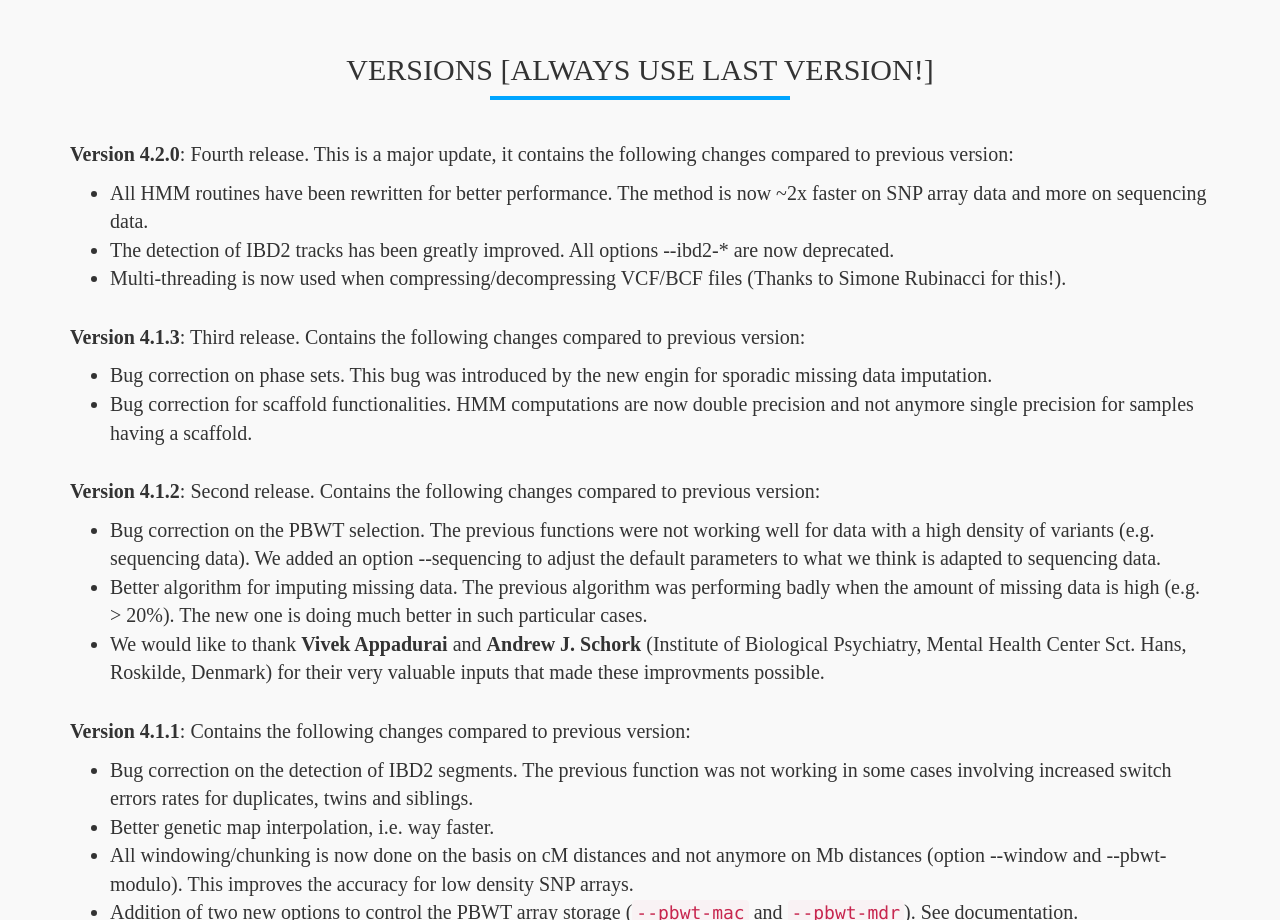
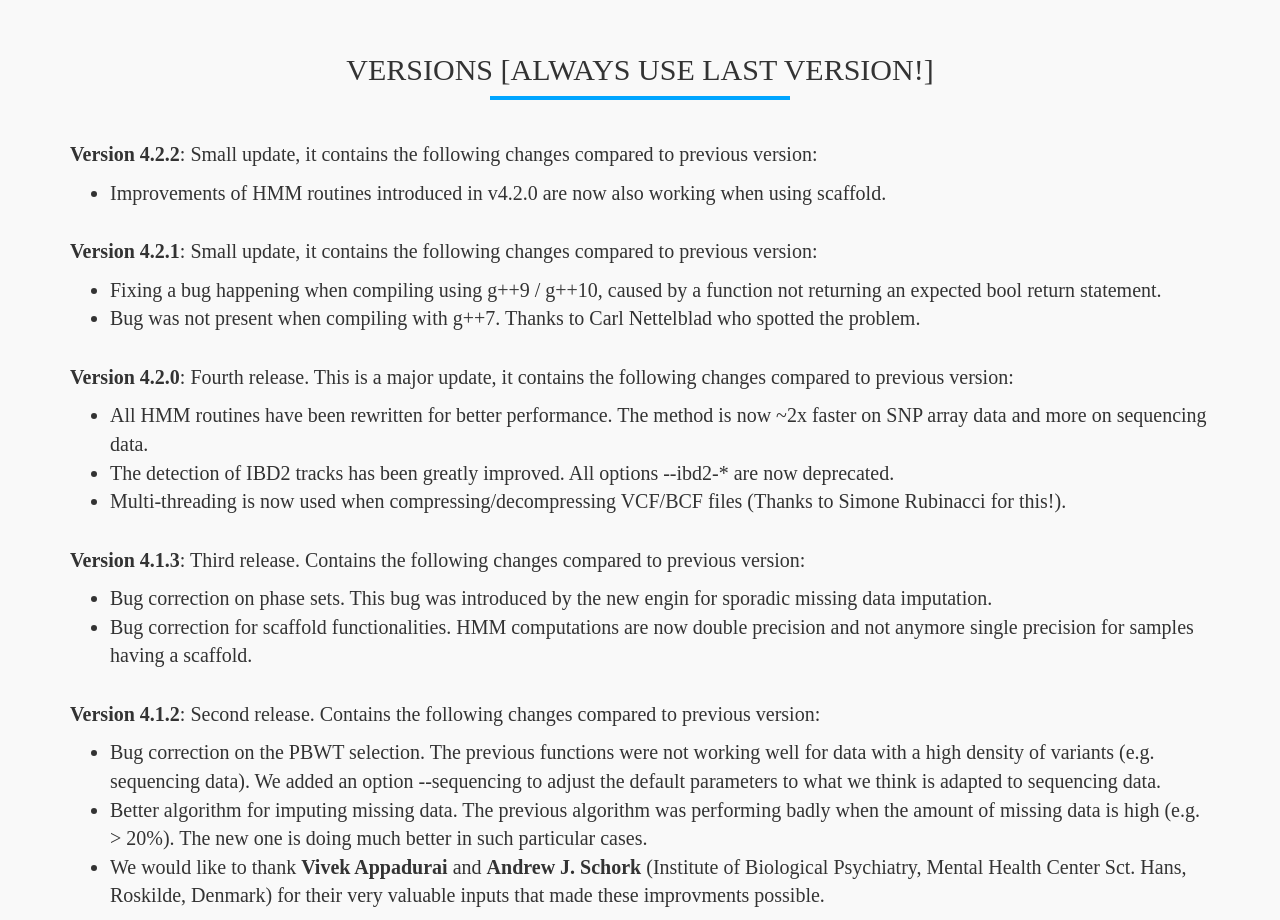
Before and after one commit to odelaneau/shapeit4, a plain HTML site: page docs/index.html in a window 1280 px wide. Shown: the part 1080-2000 px from the top of the page. Drawn offline with Linux system fonts and the light colour scheme.

Commit message:
v4.2.2, adding fast HMM for scafolded samples

```diff
--- a/docs/index.html
+++ b/docs/index.html
@@ -62,11 +62,21 @@
 	</div>
 </section>
 
+
 <!-- Section VERSIONS -->
 <section id="version" class="sections lightbg">
 	<div class="container">
 		<h1>Versions [ALWAYS USE LAST VERSION!]</h1>
 		<div class="separator"></div>
+		<p><b>Version 4.2.2</b>: Small update, it contains the following changes compared to previous version:</p>
+		<ul>
+			<li>Improvements of HMM routines introduced in v4.2.0 are now also working when using scaffold.</li>
+		</ul>
+		<p><b>Version 4.2.1</b>: Small update, it contains the following changes compared to previous version:</p>
+		<ul>
+			<li>Fixing a bug happening when compiling using g++9 / g++10, caused by a function not returning an expected bool return statement.</li>
+			<li>Bug was not present when compiling with g++7. Thanks to Carl Nettelblad who spotted the problem.</li>
+		</ul>
 		<p><b>Version 4.2.0</b>: Fourth release. This is a major update, it contains the following changes compared to previous version:</p>
 		<ul>
 			<li>All HMM routines have been rewritten for better performance. The method is now ~2x faster on SNP array data and more on sequencing data.</li>
```
Also changed, not shown: 2 other files.
